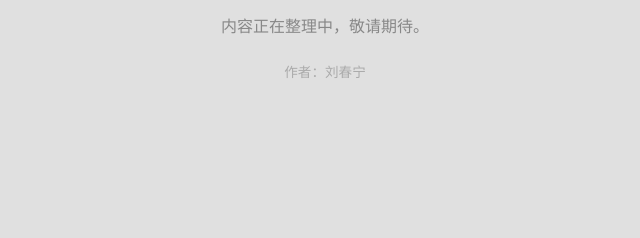
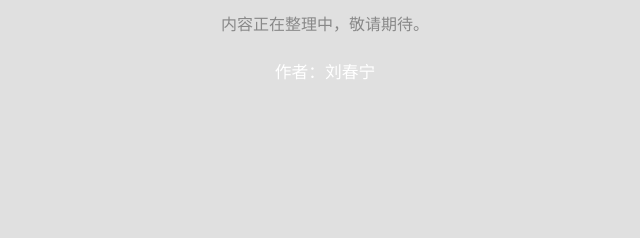
Before and after one commit to linggleloop-design/group, a plain HTML site: page index.html in a window 1280 px wide. Shown: the part 299-537 px from the top of the page, 315-955 px from the left. Drawn offline with Linux system fonts and the light colour scheme.

Commit message:
Update index.html

```diff
--- a/index.html
+++ b/index.html
@@ -28,7 +28,7 @@
       }
       .banner-placeholder h1 { font-size: 1.6rem; color: #555; }
       .banner-placeholder p  { font-size: 1rem; color: #888; }
-      .banner-placeholder .author { font-size: .85rem; color: #aaa; margin-top: .5rem; }
+      .banner-placeholder .author { font-size: 1.05rem; color: #fff; margin-top: .5rem; }
 
       /* ── home strip ── */
       .home-strip {
```
